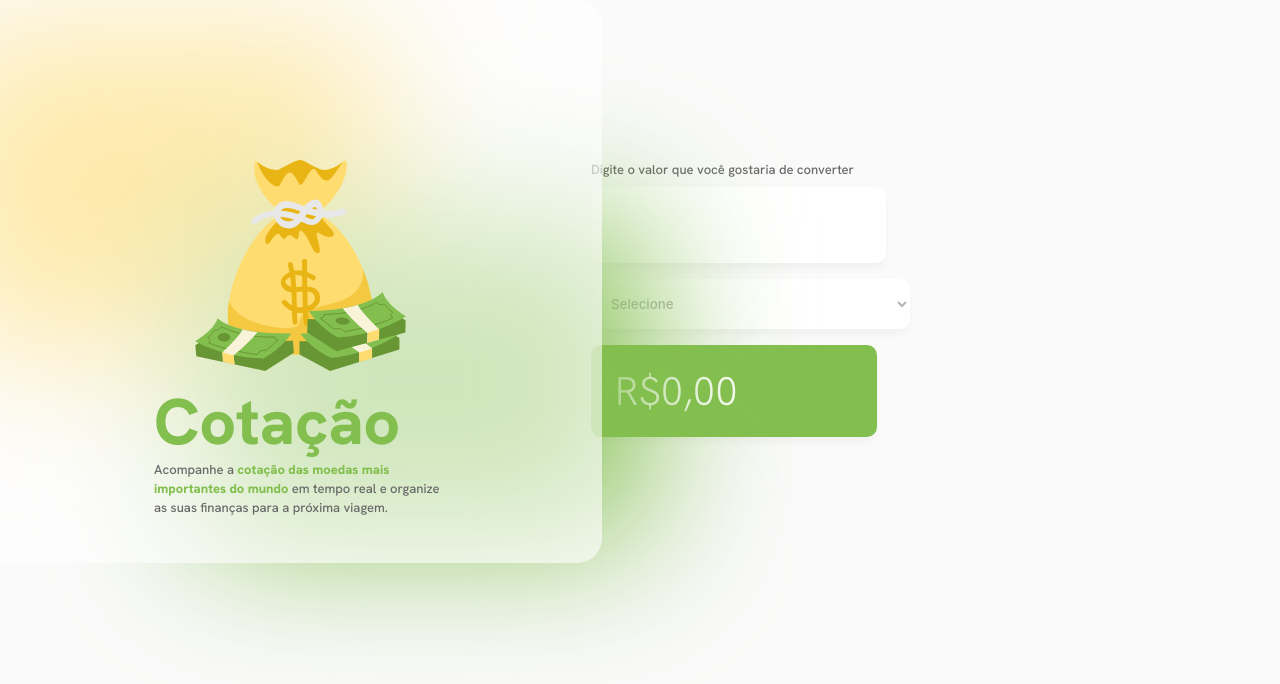
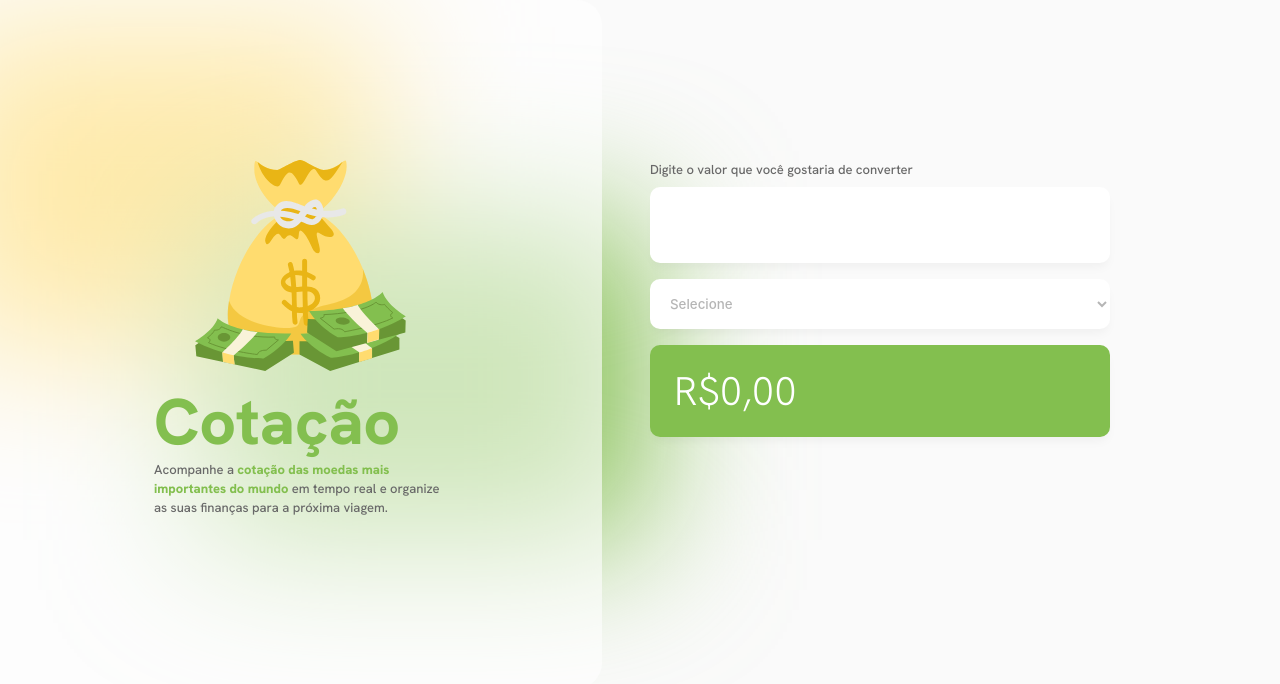
Before and after one commit to flavialbraz/cotacao-de-moedas, a React (Vite) app: page / in a window 1280 px wide. Shown: the top 684 px of the page. Built offline with nearby package versions, Linux system fonts and the light colour scheme.

Commit message:
Css responsivo atualizado

```diff
--- a/src/App.css
+++ b/src/App.css
@@ -45,9 +45,11 @@ h1 {
 }
 
 .container {
-  width: 455px;
+  z-index: 11;
+  width: 620px;
   padding: 0rem 5rem;
   margin-top: 4rem;
+  position: relative;
 }
 
 .container label {
@@ -63,7 +65,7 @@ h1 {
   font-weight: 300;
   font-size: 2.5rem;
   line-height: 44px;
-  width: 97%;
+  width: 100%;
   display: block;
   padding: 1.5rem 1.5rem;
   color: #fff;
@@ -80,7 +82,7 @@ h1 {
   font-weight: 500;
   font-family: Inter, sans-serif;
   display: block;
-  width: 108%;
+  width: 100%;
   margin-bottom: 1rem;
 }
 
@@ -109,8 +111,8 @@ h1 {
 .App {
   max-width: 1100px;
   display: flex;
-  justify-content: flex-start;
-  margin: 6rem auto 2rem auto;
+  justify-content: space-between;
+  margin: 6rem auto 2rem;
 }
 
 .container-title h1 {
@@ -150,13 +152,13 @@ h1 {
 }
 
 .effectglass {
-  background: rgba(255, 255, 255, 0.61);
-  border-radius: 0px 25px 25px 0px;
+  background: rgba(255,255,255,.61);
+  border-radius: 0 25px 25px 0;
   position: absolute;
   left: 0px;
   top: 0px;
   width: 47vw;
-  height: 44vw;
+  height: 86%;
   z-index: 1;
 }
 
```
